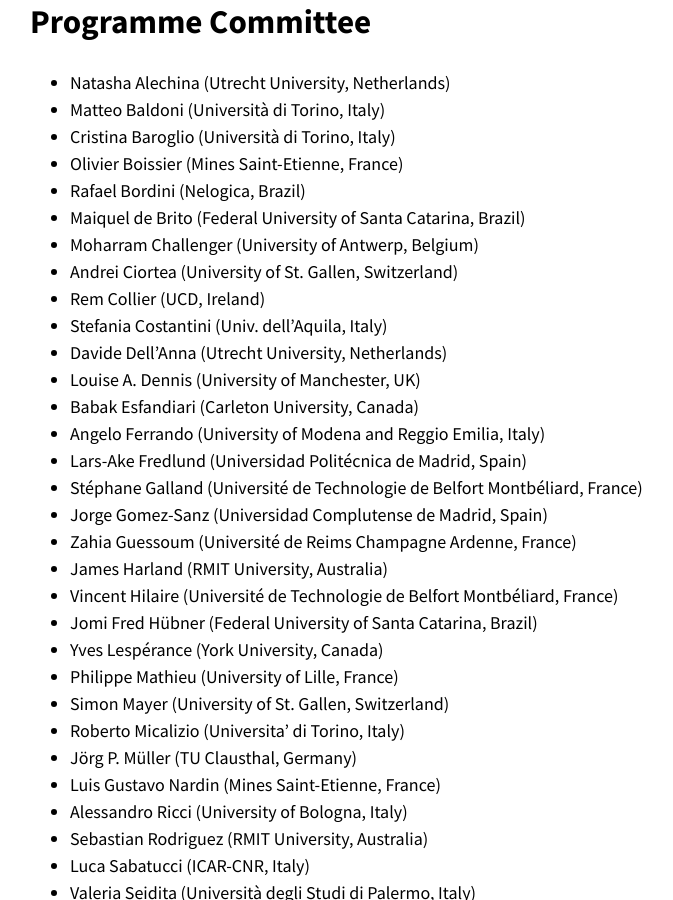
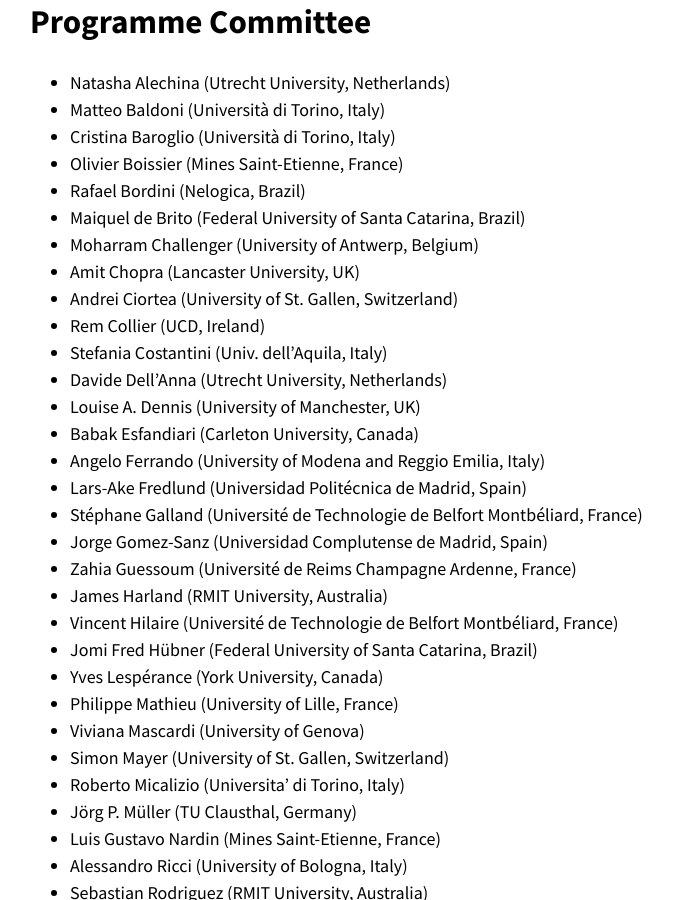
Before and after one commit to rafaelcaue/emas2024, a Jekyll site: the page built from committees.md, in a window 1280 px wide and 900 px high, scrolled down 517 px. Shown: the whole window, without its empty margins (244-917 px from the left). Built offline with Jekyll 4.4.1, drawn with Linux system fonts in a browser that asks for light colours; nearby versions of some CDN libraries; our own code applies the rules of GitHub Pages for plain Markdown files.

Commit message:
Update committees.md

```diff
--- a/committees.md
+++ b/committees.md
@@ -20,6 +20,7 @@ entries_layout: list
 - Rafael Bordini (Nelogica, Brazil)
 - Maiquel	de Brito (Federal University of Santa Catarina, Brazil)
 - Moharram Challenger (University of Antwerp, Belgium)
+- Amit Chopra (Lancaster University, UK)
 - Andrei Ciortea (University of St. Gallen, Switzerland)
 - Rem	Collier (UCD, Ireland)
 - Stefania Costantini (Univ. dell'Aquila, Italy)
@@ -36,6 +37,7 @@ entries_layout: list
 - Jomi Fred Hübner (Federal University of Santa Catarina, Brazil)
 - Yves Lespérance (York University, Canada)
 - Philippe Mathieu (University of Lille, France)
+- Viviana Mascardi (University of Genova)
 - Simon Mayer (University of St. Gallen, Switzerland)
 - Roberto Micalizio (Universita' di Torino, Italy)
 - Jörg P.	Müller (TU Clausthal, Germany)
```
